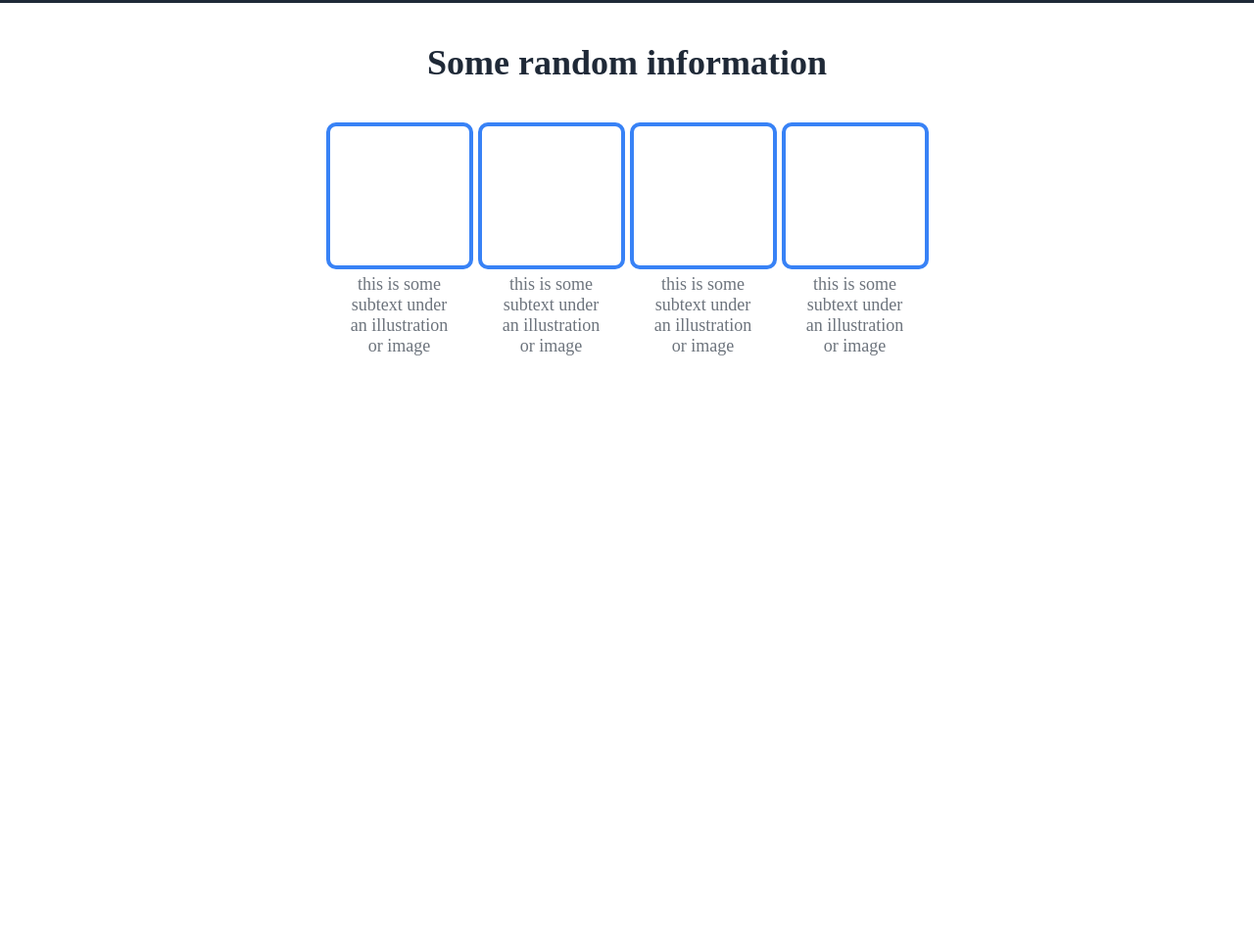
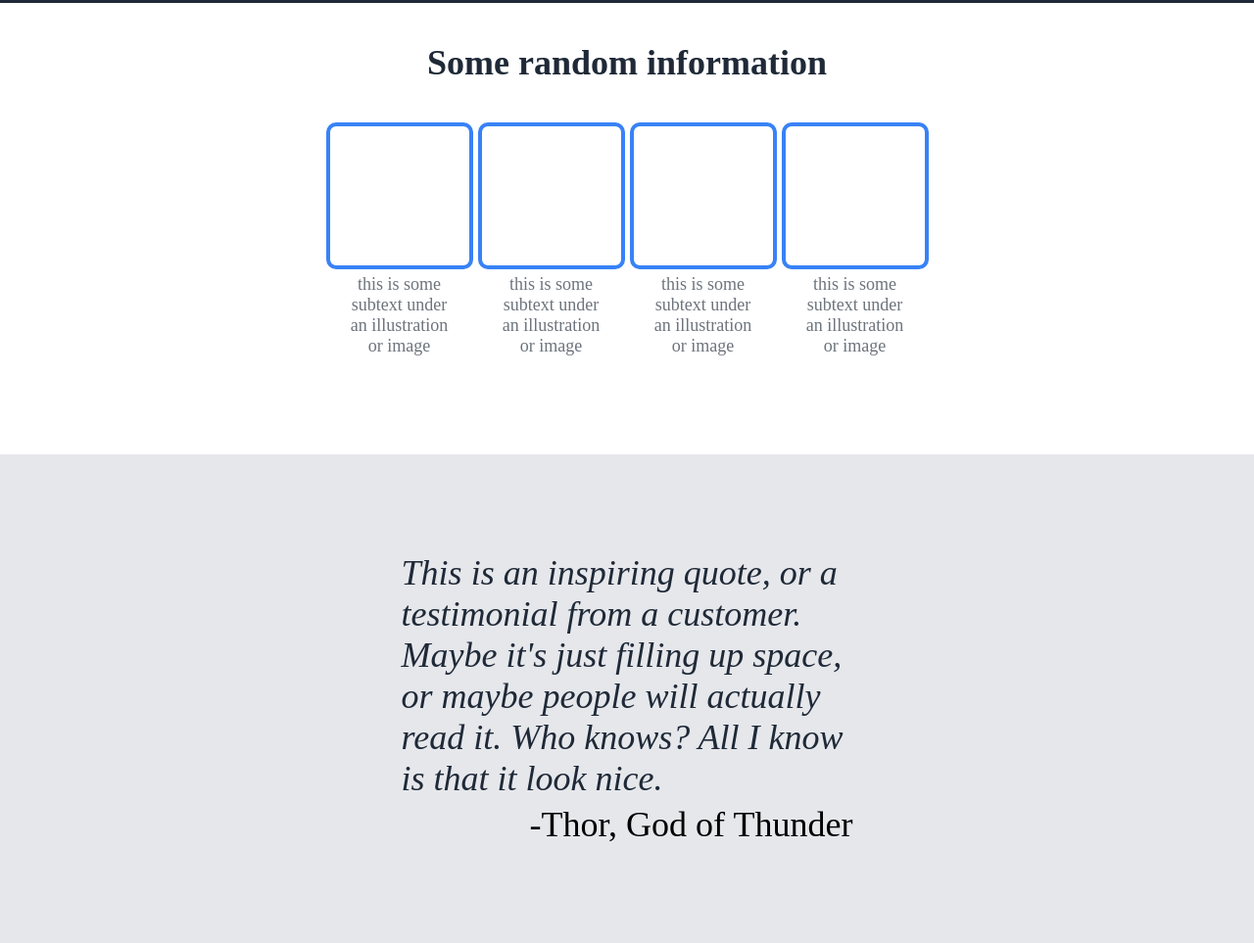
Before and after one commit to dajaramim/Landing-Page-TOP, a plain HTML site: page index.html in a window 1280 px wide. Shown: the part 442-1405 px from the top of the page at 98% size. Before the commit the page ends 906 px from the top, so only its background shows below. Drawn offline with Linux system fonts and the light colour scheme.

Commit message:
feat: quote added

```diff
--- a/index.html
+++ b/index.html
@@ -24,7 +24,8 @@
             <div class="header-content">
                 <div class="header-text">
                     <h1 class="header-heading">This website is awesome</h1>
-                    <p class="header-paragraph text">This website has some subtext that goes here under the main title. it's a
+                    <p class="header-paragraph text">This website has some subtext that goes here under the main title.
+                        it's a
                         smaller font and the color
                         is lower contrast</p>
                     <button class="header-btn">Sign up</button>
@@ -65,6 +66,14 @@
         </div>
 
     </main>
+
+    <div class="quote">
+        <div class="quote-container">
+            <em class="quote-text">This is an inspiring quote, or a testimonial from a customer. Maybe it's just filling
+                up space, or maybe people will actually read it. Who knows? All I know is that it look nice.</em>
+            <p class="quote-author">-Thor, God of Thunder</p>
+        </div>
+    </div>
 </body>
 
 </html>
--- a/style.css
+++ b/style.css
@@ -143,3 +143,27 @@ a {
     font-size: 18px;
     color: #6d747d;
 }
+
+/* Quote */
+
+.quote {
+    background-color: #E5E7EB;
+    padding: 100px 0 100px 0;
+
+}
+.quote-container {
+    margin: 0 auto;
+    width: 36%;
+    display: flex;
+    flex-direction: column;
+    align-items: center;
+    gap: 5px;
+    font-size: 36px;
+}
+.quote-text {
+    color: #1F2937;
+
+}
+.quote-author {
+align-self: flex-end;
+}
```
